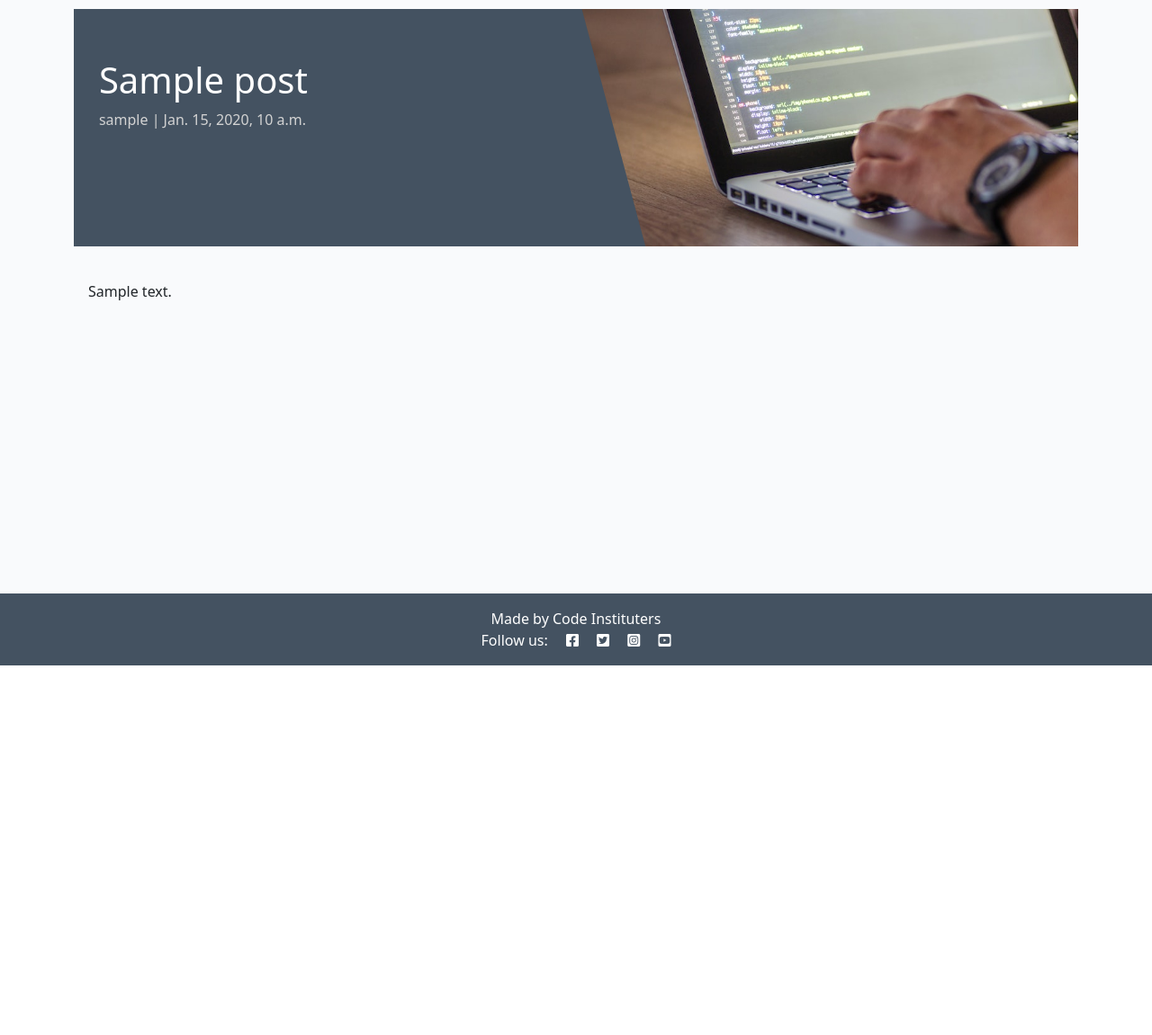
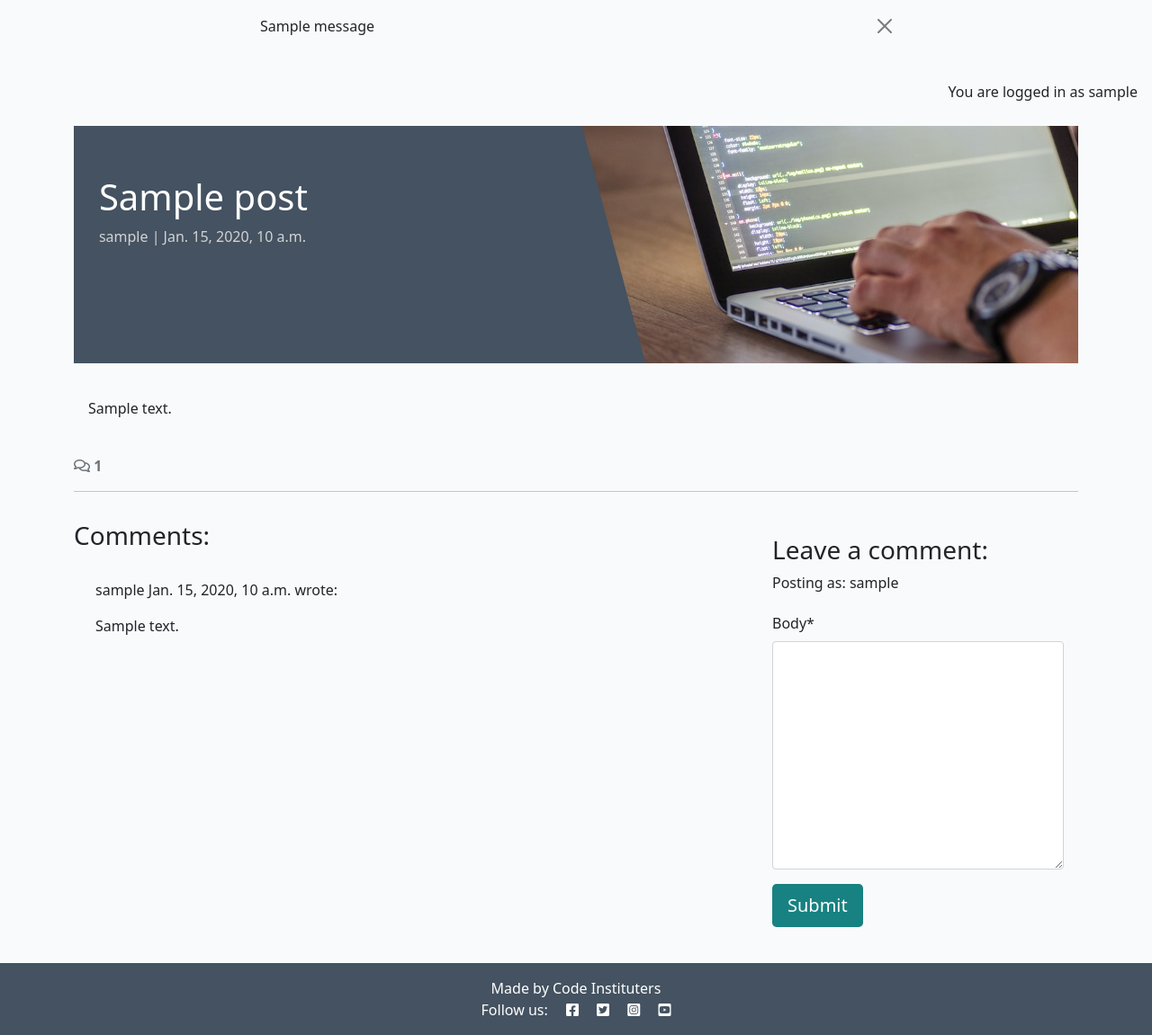
Before and after one commit to MykhailoVasylkov/django-blog, a Django app: a page that uses templates/base.html in a window 1280 px wide. Shown: the part 60-1211 px from the top of the page at 90% size. Before the commit the page ends 800 px from the top, so only its background shows below. Run offline with Django 4.2, Linux system fonts and the light colour scheme; a user stored in the database is signed in; tables that the repository leaves empty hold one stand-in row (values such as "Sample post"); one stand-in notice (Sample message) is shown; some libraries are stand-ins or nearby versions.

Commit message:
Display the comments, add comment form, handle the POST request

```diff
--- /dev/null
+++ b/blog/forms.py
@@ -0,0 +1,8 @@
+from .models import Comment
+from django import forms
+
+
+class CommentForm(forms.ModelForm):
+    class Meta:
+        model = Comment
+        fields = ('body',)
--- a/blog/templates/blog/post_detail.html
+++ b/blog/templates/blog/post_detail.html
@@ -1,5 +1,7 @@
 {% extends 'base.html' %} {% block content %}
 {% load static %}
+{% load crispy_forms_tags %}
+
 
 <div class="masthead">
     <div class="container">
@@ -29,6 +31,64 @@
             </div>
         </div>
     </div>
+    <!-- Displaying count of comments -->
+    <div class="row">
+        <div class="col-12">
+            <strong class="text-secondary">
+                <i class="far fa-comments"></i> {{ comment_count }}
+            </strong>
+        </div>
+        <div class="col-12">
+            <hr>
+        </div>
+    </div>
+    <!-- Displaying Comments -->
+    <div class="row">
+        <div class="col-md-8 card mb-4  mt-3 ">
+            <h3>Comments:</h3>
+            <div class="card-body">
+                <!-- We want a for loop inside the empty control tags
+          to iterate through each comment in comments -->
+                {% for comment in comments %}
+                <div class="p-2 comments
+          {% if not comment.approved and comment.author == user %}
+          faded{% elif not comment.approved %} d-none{% endif %}">
+                    <p class="font-weight-bold">
+                        {{ comment.author }}
+                        <span class="font-weight-normal">
+                            {{ comment.created_on }}
+                        </span> wrote:
+                    </p>
+                    <div id="comment{{ comment.id }}">
+                        {{ comment.body | linebreaks }}
+                    </div>
+                    {% if not comment.approved and comment.author == user %}
+                    <p class="approval">
+                        This comment is awaiting approval
+                    </p>
+                    {% endif %}
+                </div>
+                <!-- Our for loop ends here -->
+                {% endfor %}
+            </div>
+        </div>
+        <!-- Creating New Comments -->
+        <div class="col-md-4 card mb-4 mt-3">
+            <div class="card-body">
+                {% if user.is_authenticated %}
+                <h3>Leave a comment:</h3>
+                <p>Posting as: {{ user.username }}</p>
+                <form id="commentForm" method="post" style="margin-top: 1.3em;">
+                    {{ comment_form | crispy }}
+                    {% csrf_token %}
+                    <button id="submitButton" type="submit" class="btn btn-signup btn-lg">Submit</button>
+                </form>
+                {% else %}
+                <p>Log in to leave a comment</p>
+                {% endif %}
+            </div>
+        </div>
+    </div>
 </div>
 
 {% endblock content %}
--- a/blog/views.py
+++ b/blog/views.py
@@ -1,6 +1,9 @@
 from django.shortcuts import render, get_object_or_404
 from django.views import generic
+from django.contrib import messages
 from .models import Post
+from .forms import CommentForm
+
 
 # Create your views here.
 
@@ -27,9 +30,32 @@ def post_detail(request, slug):
 
     queryset = Post.objects.filter(status=1)
     post = get_object_or_404(queryset, slug=slug)
+    comments = post.comments.all().order_by("-created_on")
+    comment_count = post.comments.filter(approved=True).count()
+
+    if request.method == "POST":
+        comment_form = CommentForm(data=request.POST)
+        if comment_form.is_valid():
+            comment = comment_form.save(commit=False)
+            comment.author = request.user
+            comment.post = post
+            comment.save()
+            messages.add_message(
+                request, messages.SUCCESS,
+                'Comment submitted and awaiting approval'
+    )
+
+    comment_form = CommentForm()
+
 
     return render(
         request,
         "blog/post_detail.html",
-        {"post": post},
+        {
+            "post": post,
+            "comments": comments,
+            "comment_count": comment_count,
+            "comment_form": comment_form,
+        },
+
     )
--- a/requirements.txt
+++ b/requirements.txt
@@ -1,7 +1,9 @@
 asgiref==3.8.1
+crispy-bootstrap5==0.7
 dj-database-url==0.5.0
 Django==4.2.17
 django-allauth==0.57.2
+django-crispy-forms==2.3
 django-summernote==0.8.20.0
 gunicorn==20.1.0
 oauthlib==3.2.2
--- a/templates/base.html
+++ b/templates/base.html
@@ -72,8 +72,25 @@
             </div>
         </div>
     </nav>
-
+    <!-- displaying Django messages -->
+    <div class="container">
+        <div class="row">
+            <div class="col-md-8 offset-md-2">
+                {% for message in messages %}
+                <div class="alert {{ message.tags }} alert-dismissible fade show" id="msg" role="alert">
+                    {{ message | safe }}
+                    <button type="button" class="btn-close" data-bs-dismiss="alert" aria-label="Close"></button>
+                </div>
+                {% endfor %}
+            </div>
+        </div>
+    </div>
     <main class="flex-shrink-0 main-bg">
+        {% if user.is_authenticated %}
+        <p class="text-end m-3">You are logged in as {{ user }}</p>
+        {% else %}
+        <p class="text-end m-3">You are not logged in</p>
+        {% endif %}
 
         {% block content %}
         <!-- Content Goes here -->
```
Also changed, not shown: codestar/settings.py (+6 -1 lines), templates/account/signup.html (+15 -5 lines).
